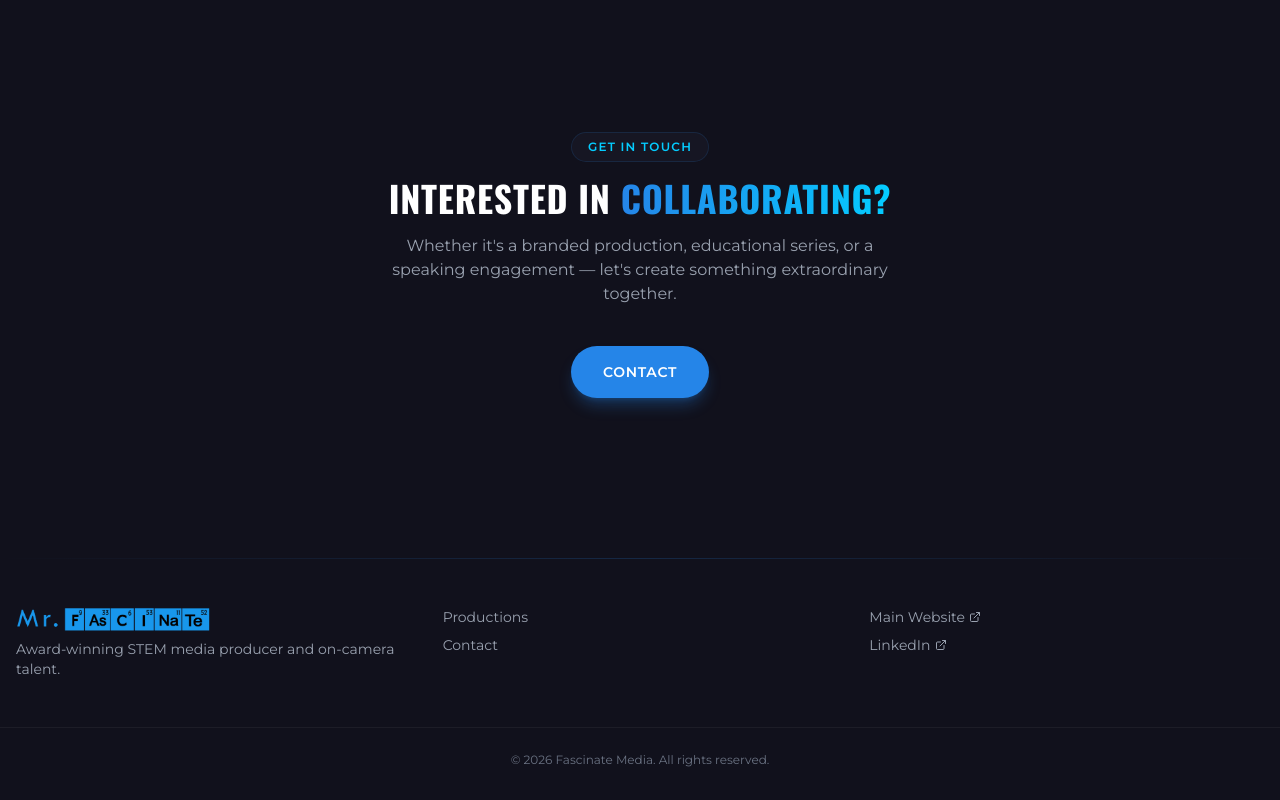
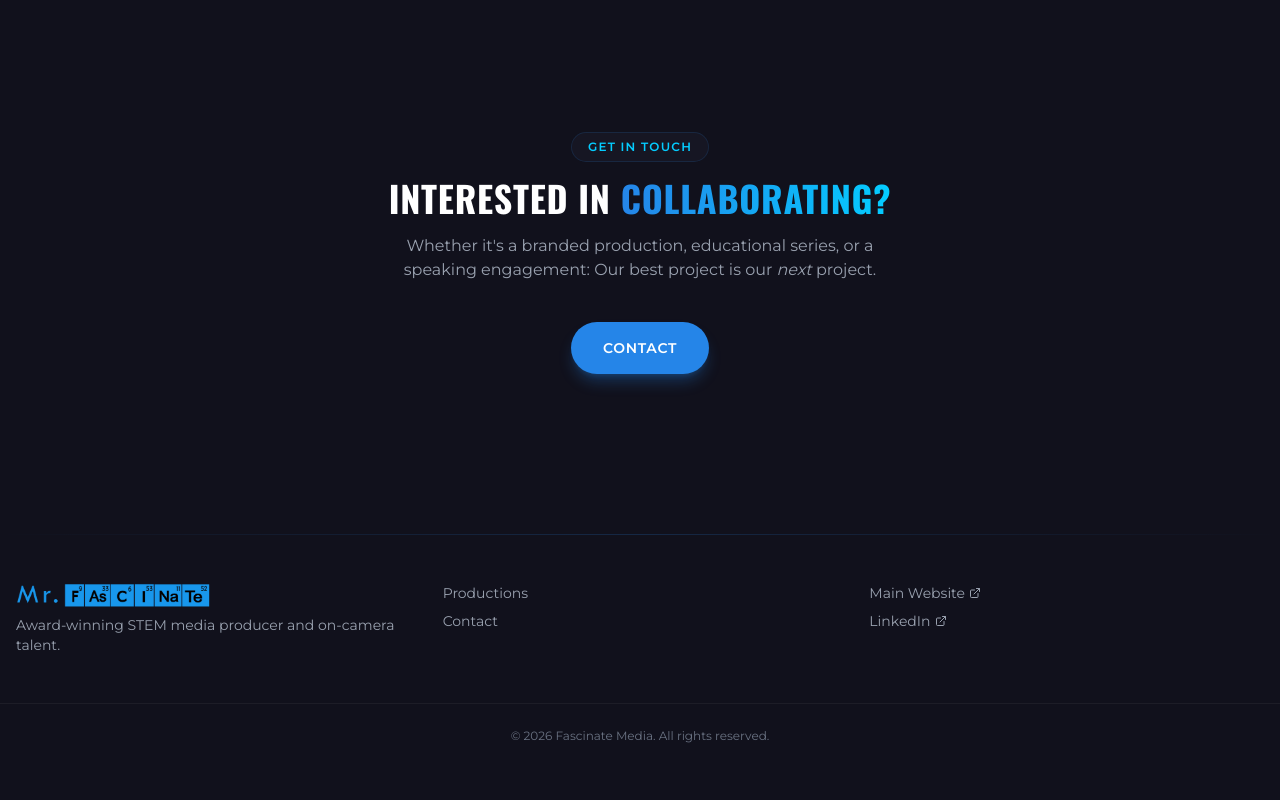
Before and after one commit to MrFascinate/Productions, a React (Vite) app: page / in a window 1280 px wide. Shown: the part 5269-6069 px from the top of the page. After the commit the page ends 6045 px from the top, so only its background shows below. Built offline with nearby package versions, Linux system fonts and the light colour scheme.

Commit message:
Update collaborating section subtitle text
https://claude.ai/code/session_01BimEQPypbN79q41qdXAa9i

```diff
--- a/src/App.tsx
+++ b/src/App.tsx
@@ -579,7 +579,7 @@ function Contact() {
           <h2 className="text-3xl sm:text-4xl font-bold text-white mb-4" style={{ fontFamily: 'Oswald' }}>
             INTERESTED IN <span className="text-gradient">COLLABORATING?</span>
           </h2>
-          <p className="text-gray-400 mb-10 max-w-lg mx-auto">Whether it's a branded production, educational series, or a speaking engagement — let's create something extraordinary together.</p>
+          <p className="text-gray-400 mb-10 max-w-lg mx-auto">Whether it's a branded production, educational series, or a speaking engagement: Our best project is our <em>next</em> project.</p>
         </motion.div>
         <motion.div initial={{ opacity: 0, y: 30 }} animate={inView ? { opacity: 1, y: 0 } : {}} transition={{ delay: 0.2 }}>
           <button onClick={() => setShowForm(true)}
```
